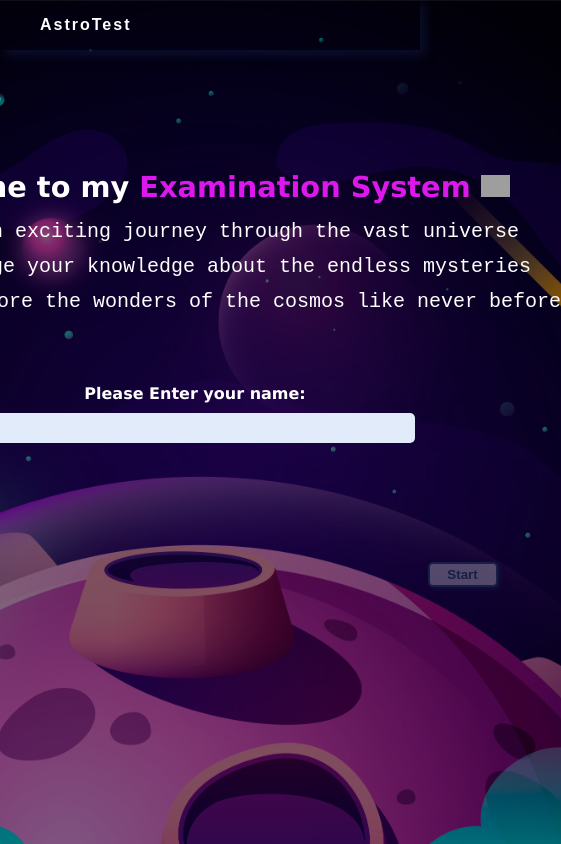
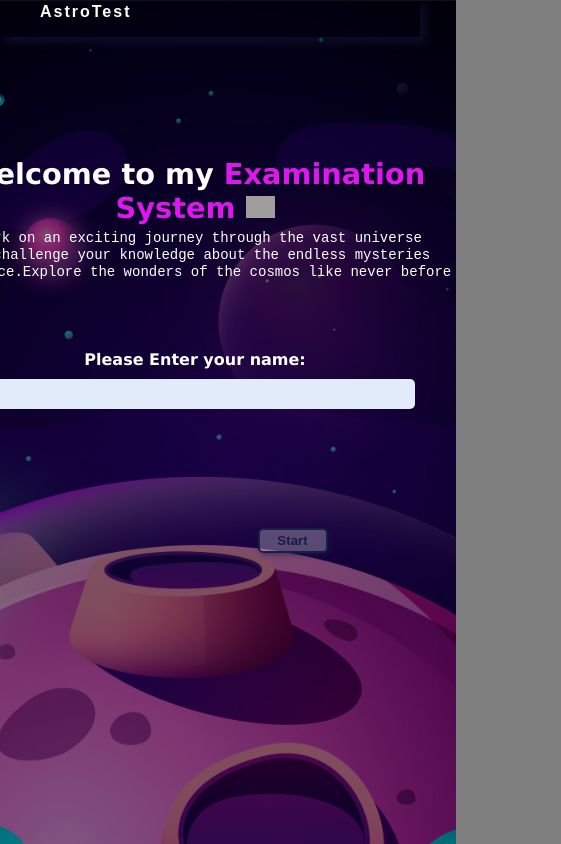
Before and after one commit to ashrakat-sami/ExaminationWeb, a plain HTML site: page Html/Home.html in a window 390 px wide. Shown: the whole page, 561 px wide, since content can reach past the window. Drawn offline with Linux system fonts and the light colour scheme; grey boxes are pictures that could not be loaded.

Commit message:
Made some changes

```diff
--- a/Css/style.css
+++ b/Css/style.css
@@ -46,6 +46,21 @@ pre{
     line-height: 35px;
 
 }
+@media (max-width: 768px) {
+    pre {
+        font-size: 16px;
+        line-height: 1.4;
+        margin: 10px;
+    }
+}
+
+@media (max-width: 480px) {
+    pre {
+        font-size: 14px;
+        line-height: 1.2;
+        margin: 5px;
+    }
+}
 #userData{
     margin-top: 25px;
 }
@@ -71,7 +86,7 @@ pre{
     color: white;
     box-shadow: 5px 5px 10px rgba(21, 31, 72, 0.5);
    padding-left: 40px;
-   padding-top: 15px;
+   padding-top: 0.5%;
 
    /*font-optical-sizing: auto;
    font-weight: 400;*/
@@ -79,20 +94,22 @@ pre{
 
 }
 #nav #slogan{
+
     font-family:fantasy;
     letter-spacing: 2px;
     font-weight: bolder;
 }
 
 #timer ,#return{
-    margin-left: 1200px;
+
+    margin-left: 80%;
     font-weight:lighter;
 
 
 }
 
 #start{
-    padding-left: 535px;
+    padding-left: 50%;
     margin-top:100px ;
 
 
@@ -183,7 +200,7 @@ border: none;
 color: white;
 background-color: rgb(6, 6, 82);
 width: 90px;
-margin-left:800px ;
+margin-left:50% ;
 font-weight: bold;
 }
 #next:disabled{
```
